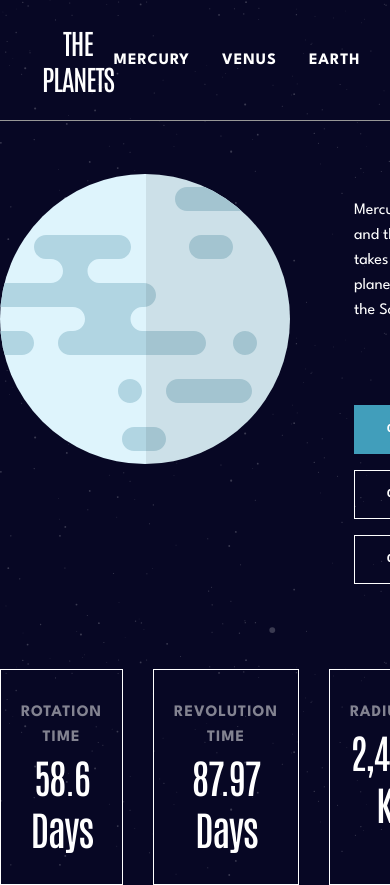
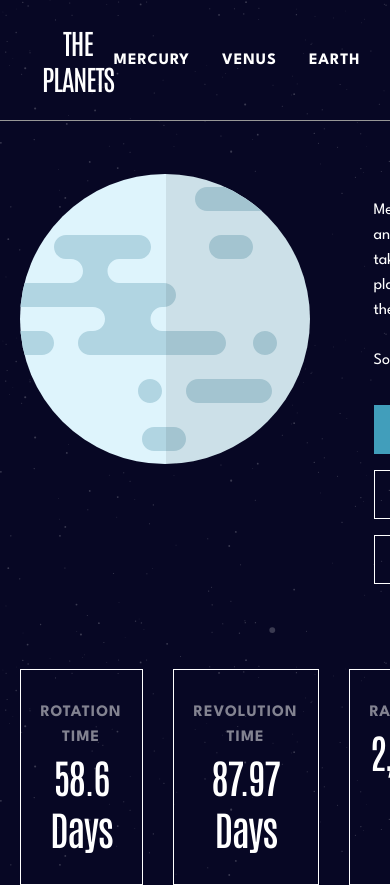
Before and after one commit to GazdagB/fm-planets, a React (Create React App) app: page / in a window 390 px wide. Shown: the top 885 px of the page. Built offline with nearby package versions, Linux system fonts and the light colour scheme; the HTML template or start-up script is replaced by a standard one.

Commit message:
Some responsivity made

```diff
--- a/src/components/Header.js
+++ b/src/components/Header.js
@@ -1,5 +1,6 @@
 import { Link } from "react-router-dom";
 import "./Header.css";
+
 
 
 export default function Header() {
--- a/src/components/PlanetPage.js
+++ b/src/components/PlanetPage.js
@@ -3,6 +3,7 @@ import data from "../data.json";
 import Button from "./Button";
 import DataCard from "./DataCard";
 import "./PlanetPage.css";
+import './Responsive.css'
 
 const PlanetPage = ({ planetNumber }) => {
 
@@ -15,11 +16,14 @@ const PlanetPage = ({ planetNumber }) => {
     return (
         <main className="mercury page-container wrapper">
             <div className="hero">
+
                     <img className="img-mercury" src={active === "OVERVIEW" ? planet.images.planet
                     : active === "INTERNAL STRUCTURE" ? planet.images.internal
                     : active === "SURFACE GEOLOGY" ? planet.images.geology
                     : null} alt="" />
+
                 <div className="info-container">
+                    <div className="text-container">
                         <h1>{planet.name}</h1>
                         <p className="content">
                             {active === "OVERVIEW"
@@ -60,6 +64,7 @@ const PlanetPage = ({ planetNumber }) => {
                                 </a>
                             )}
                         </p>
+                    </div>
                     <div className="buttons">
                         <Button
                             number={1}
--- /dev/null
+++ b/src/components/Responsive.css
@@ -0,0 +1,13 @@
+
+@media only screen and (max-width: 1500px){
+    .wrapper{
+        max-width: 1200px;
+        width: 90%;
+    }
+}
+
+@media only screen and (max-width: 1300px){
+    .wrapper{
+        max-width: 1000px;
+    }
+}
```
Lines whose indentation alone changed are shown as unchanged.
